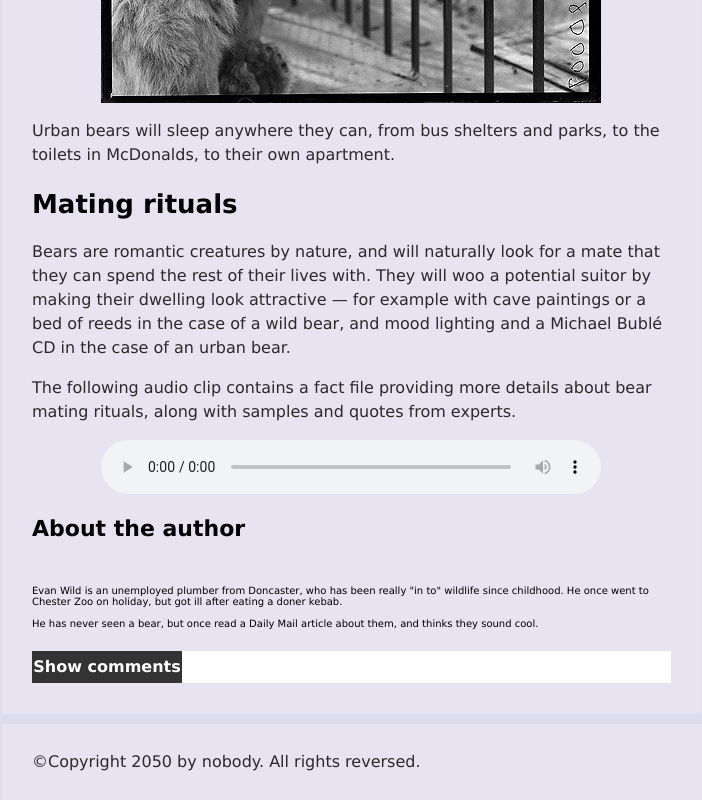
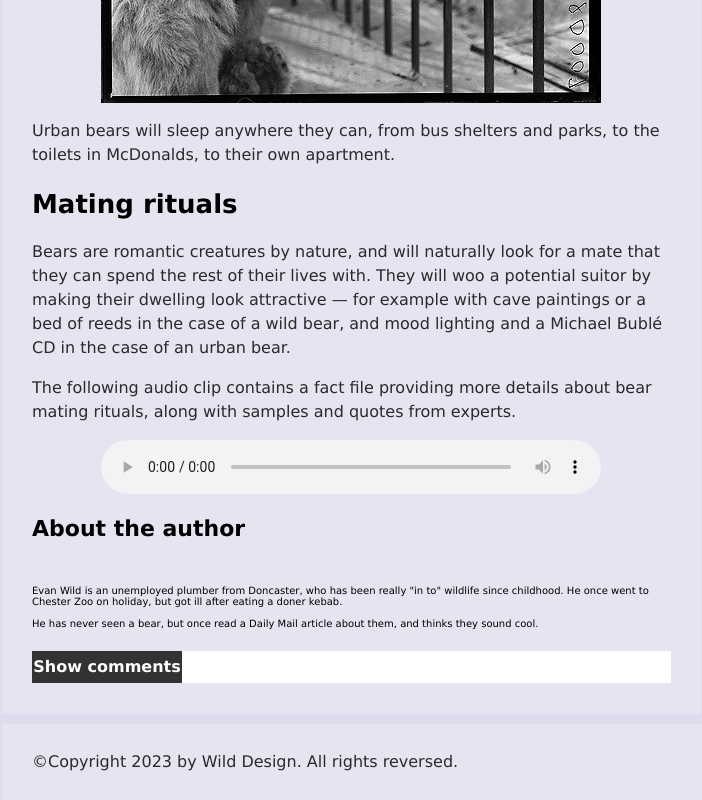
Before and after one commit to nic-gdes/assignment-accessibility-assessment-Magda089, a plain HTML site: page index.html in a window 1280 px wide. Shown: the part 2028-2828 px from the top of the page, without its empty margins (126-828 px from the left). Drawn offline with Linux system fonts and the light colour scheme; a web font is replaced by a local one.

Commit message:
semantics fixed

```diff
--- a/index.html
+++ b/index.html
@@ -159,7 +159,7 @@
     </main>
 
     <footer>
-      <p>©Copyright 2050 by nobody. All rights reversed.</p>
+      <p>©Copyright 2023 by Wild Design. All rights reversed.</p>
     </footer>
 
     <script src="main.js"></script>
```
